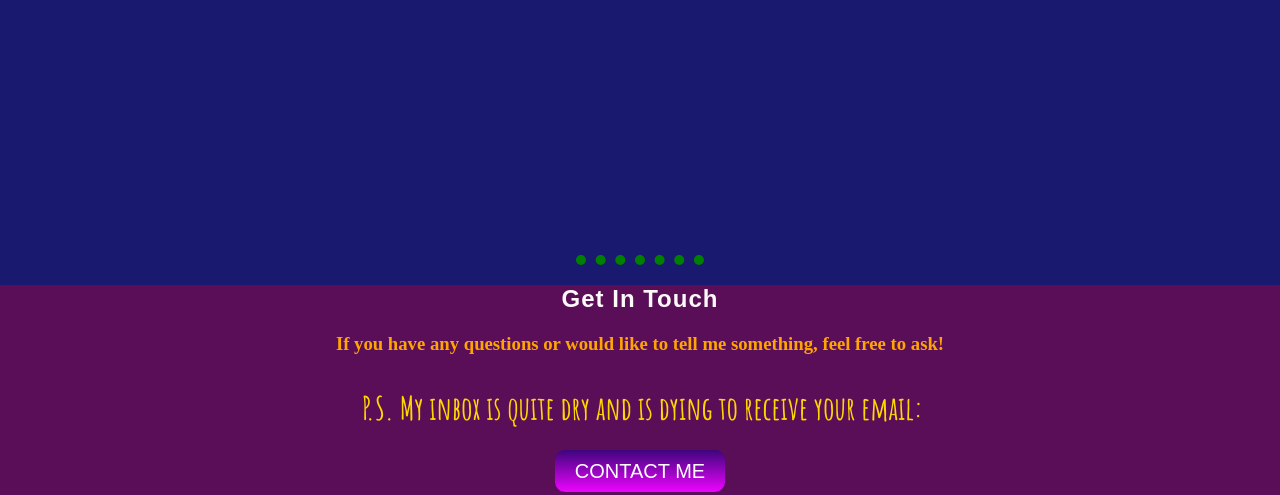
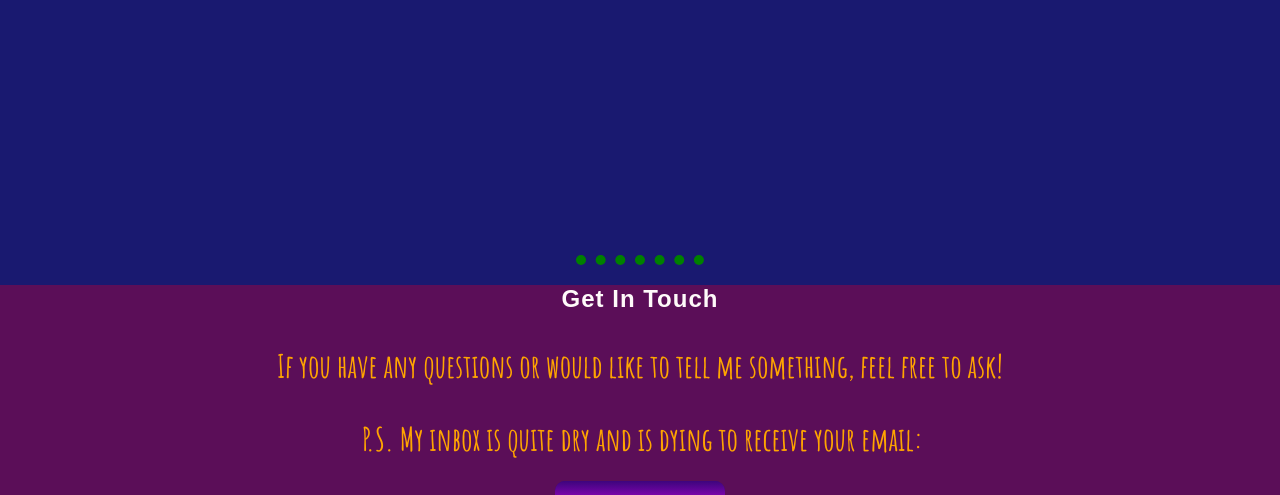
Before and after one commit to Aaryan-Urunkar/better-cv, a plain HTML site: page index.html in a window 1280 px wide. Shown: the part 3044-3539 px from the top of the page. Drawn offline with Linux system fonts and the light colour scheme; a web font is replaced by a local one.

Commit message:
Changes 7

```diff
--- a/index.html
+++ b/index.html
@@ -76,8 +76,8 @@
       <div class="bottom-container">
         <div class="contact-me">
           <h2>Get In Touch</h2>
-          <h3>If you have any questions or would like to tell me something, feel free to ask!</h3>
-          <p>P.S. My inbox is quite dry and is dying to receive your email:</p>
+          <h3 style="font-family: 'Amatic SC', sans-serif; font-size: 2rem;">If you have any questions or would like to tell me something, feel free to ask!</h3>
+          <p style="color: #FFA500;">P.S. My inbox is quite dry and is dying to receive your email:</p>
           <a class="btn" href="mailto:aaryanman05@gmail.com">CONTACT ME</a>
           <br>
         </div>
```
